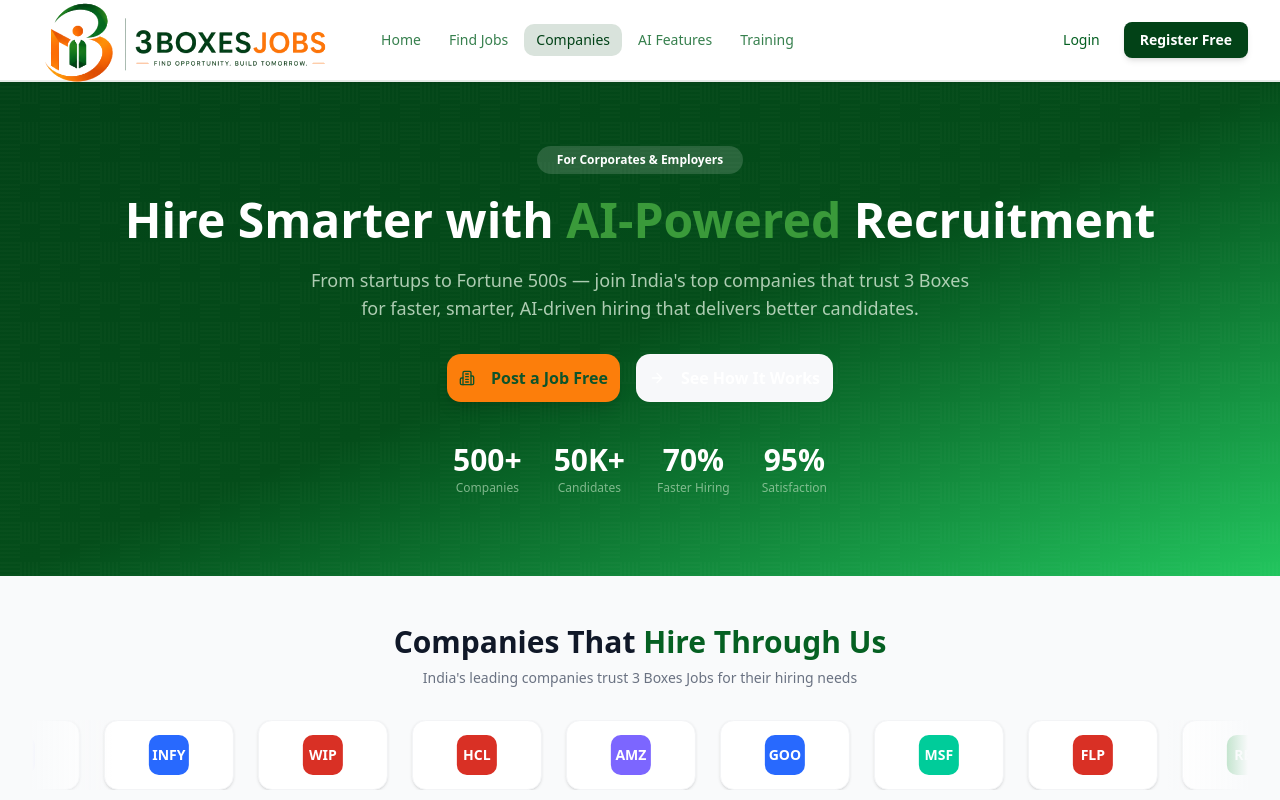
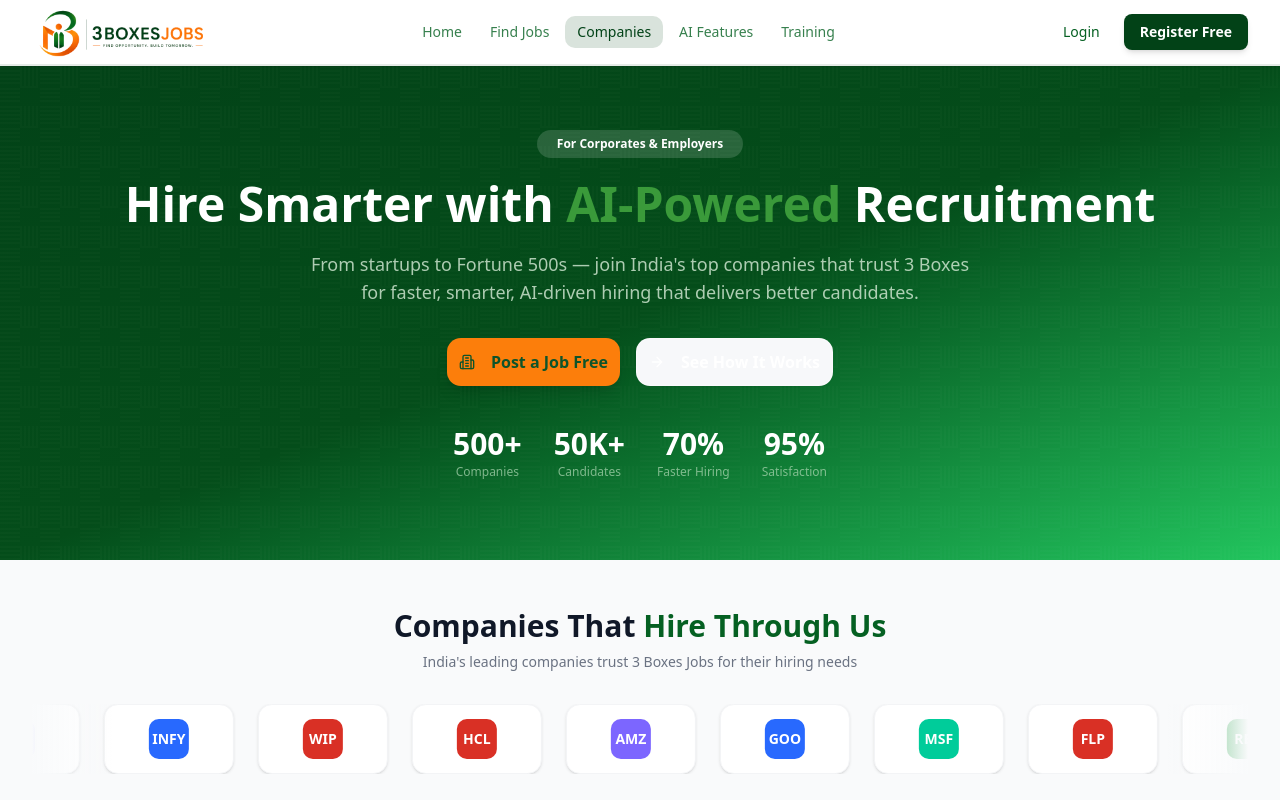
Before and after one commit to pmkshar/3boxesjobportal, a Next.js app: page /corporate in a window 1280 px wide. Shown: the top 800 px of the page. Built offline with nearby package versions, Linux system fonts and the light colour scheme.

Commit message:
Restructure navbar: logo left, menu center, buttons right, smaller logo

```diff
--- a/src/components/portal/LandingPage.tsx
+++ b/src/components/portal/LandingPage.tsx
@@ -290,18 +290,19 @@
       {/* ===== NAVBAR ===== */}
       <nav className="sticky top-0 z-50 bg-white shadow-sm border-b-2 border-[#024217]/10">
         <div className="max-w-7xl mx-auto px-4 sm:px-6 lg:px-8">
-          <div className="flex items-center justify-between h-20">
-            <div className="flex items-center gap-8">
-              <div className="flex items-center">
-                <ThreeBoxesLogo3D size={300} className="h-[60px] sm:h-[80px] lg:h-[96px] w-auto" />
-              </div>
-              <div className="hidden lg:flex items-center gap-5 text-sm text-[#056022]/80">
-                <a href="#jobs" className="hover:text-[#024217] font-medium transition-colors">Find Jobs</a>
-                <a href="#companies" className="hover:text-[#024217] font-medium transition-colors">Companies</a>
-                <a href="#ai-features" className="hover:text-[#024217] font-medium transition-colors">AI Features</a>
-                <a href="#training" className="hover:text-[#024217] font-medium transition-colors">Training</a>
-              </div>
-            </div>
+          <div className="flex items-center justify-between h-16">
+            {/* Left: Logo */}
+            <div className="flex items-center flex-shrink-0">
+              <ThreeBoxesLogo3D size={200} className="h-[44px] sm:h-[52px] lg:h-[56px] w-auto" />
+            </div>
+            {/* Center: Navigation links */}
+            <div className="hidden lg:flex items-center gap-6 text-sm text-[#056022]/80">
+              <a href="#jobs" className="hover:text-[#024217] font-medium transition-colors">Find Jobs</a>
+              <a href="#companies" className="hover:text-[#024217] font-medium transition-colors">Companies</a>
+              <a href="#ai-features" className="hover:text-[#024217] font-medium transition-colors">AI Features</a>
+              <a href="#training" className="hover:text-[#024217] font-medium transition-colors">Training</a>
+            </div>
+            {/* Right: Auth buttons */}
             <div className="flex items-center gap-3">
               <Button variant="ghost" className="text-[#056022] hover:text-[#024217] hover:bg-[#024217]/10" onClick={openLogin}>
                 Login
--- a/src/components/portal/Navbar.tsx
+++ b/src/components/portal/Navbar.tsx
@@ -43,9 +43,9 @@
       <header className="sticky top-0 z-50 bg-white border-b border-[#E4E8EC] shadow-sm">
         <div className="max-w-[1600px] mx-auto px-4 lg:px-6 h-16 flex items-center justify-between">
           {/* Left: Logo + Role badge */}
-          <div className="flex items-center gap-3">
+          <div className="flex items-center gap-3 flex-shrink-0">
             <div className="flex items-center">
-              <ThreeBoxesLogo size={300} className="h-[60px] sm:h-[80px] lg:h-[96px] w-auto" />
+              <ThreeBoxesLogo size={200} className="h-[44px] sm:h-[52px] lg:h-[56px] w-auto" />
             </div>
             {isAuthenticated && user && (
               <Badge className="hidden sm:inline-flex text-[10px] font-semibold border-0 rounded-full px-3 py-0.5"
--- a/src/components/portal/PortalNavbar.tsx
+++ b/src/components/portal/PortalNavbar.tsx
@@ -96,11 +96,12 @@
     <>
       <nav className="sticky top-0 z-50 bg-white shadow-sm border-b-2 border-[#024217]/10">
         <div className="max-w-7xl mx-auto px-4 sm:px-6 lg:px-8">
-          <div className="flex items-center justify-between h-20">
-            <div className="flex items-center gap-8">
-              <Link href="/" className="flex items-center">
-                <ThreeBoxesLogo3D size={300} className="h-[60px] sm:h-[80px] lg:h-[96px] w-auto" />
+          <div className="flex items-center justify-between h-16">
+            {/* Left: Logo */}
+            <Link href="/" className="flex items-center flex-shrink-0">
+              <ThreeBoxesLogo3D size={200} className="h-[44px] sm:h-[52px] lg:h-[56px] w-auto" />
             </Link>
+            {/* Center: Navigation links */}
             <div className="hidden lg:flex items-center gap-1 text-sm">
               {navLinks.map(link => (
                 <Link
@@ -116,7 +117,7 @@
                 </Link>
               ))}
             </div>
-            </div>
+            {/* Right: Auth buttons */}
             <div className="flex items-center gap-3">
               {isAuthenticated && user ? (
                 <div className="flex items-center gap-3">
```
Lines whose indentation alone changed are shown as unchanged.
